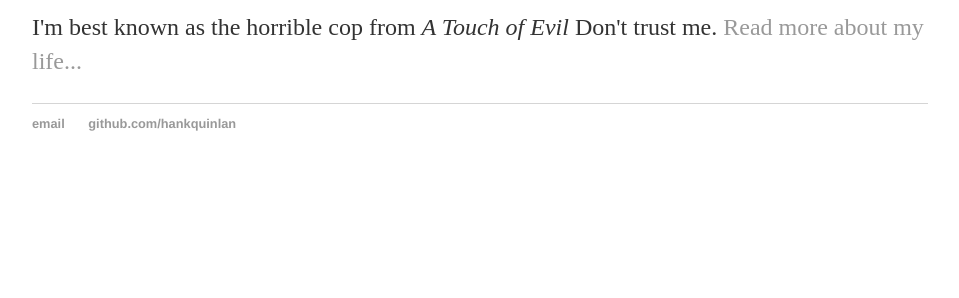
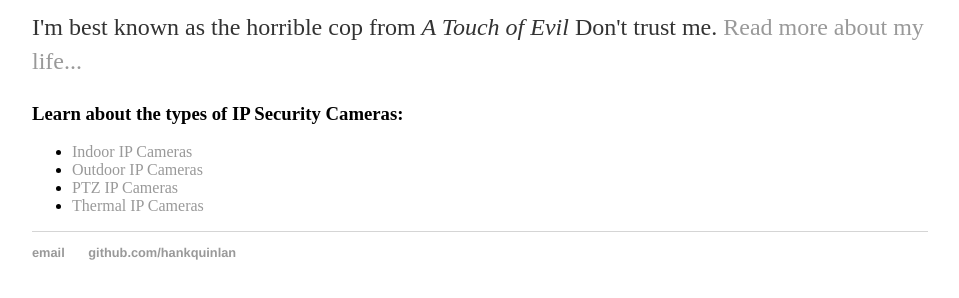
Before and after one commit to iamtlah/iamtlah.github.io, a plain HTML site: page index.html in a window 1280 px wide. Shown: the part 186-484 px from the top of the page, without its empty margins (160-1119 px from the left). Drawn offline with Linux system fonts and the light colour scheme.

Commit message:
Update index.html

```diff
--- a/index.html
+++ b/index.html
@@ -18,7 +18,14 @@
     		<div class="blurb">
         		<h1>Hi there, I'm Hank Quinlan!</h1>
 				<p>I'm best known as the horrible cop from <em>A Touch of Evil</em> Don't trust me. <a href="/about">Read more about my life...</a></p>
-    		</div><!-- /.blurb -->
+
+			<h3>Learn about the types of IP Security Cameras:</h3>
+<ul>
+ 	<li><a title="Indoor IP Cameras" href="https://www.a1securitycameras.com/indoor-hd-security-camera-systems/" target="_blank">Indoor IP Cameras</a></li>
+ 	<li><a  title="Outdoor IP Cameras" href="https://www.a1securitycameras.com/outdoor-hd-security-camera-systems/" target="_blank">Outdoor IP Cameras</a></li>
+       <li><a  title="PTZ IP Cameras" href="https://www.a1securitycameras.com/ip-security-cameras/" target="_blank">PTZ IP Cameras</a></li>
+ 	<li><a title="Thermal IP Cameras" href="https://www.a1securitycameras.com/ip-security-cameras/"target="_blank">Thermal IP Cameras</a></li>
+</ul></div><!-- /.blurb -->
 		</div><!-- /.container -->
 		<footer>
     		<ul>
```
